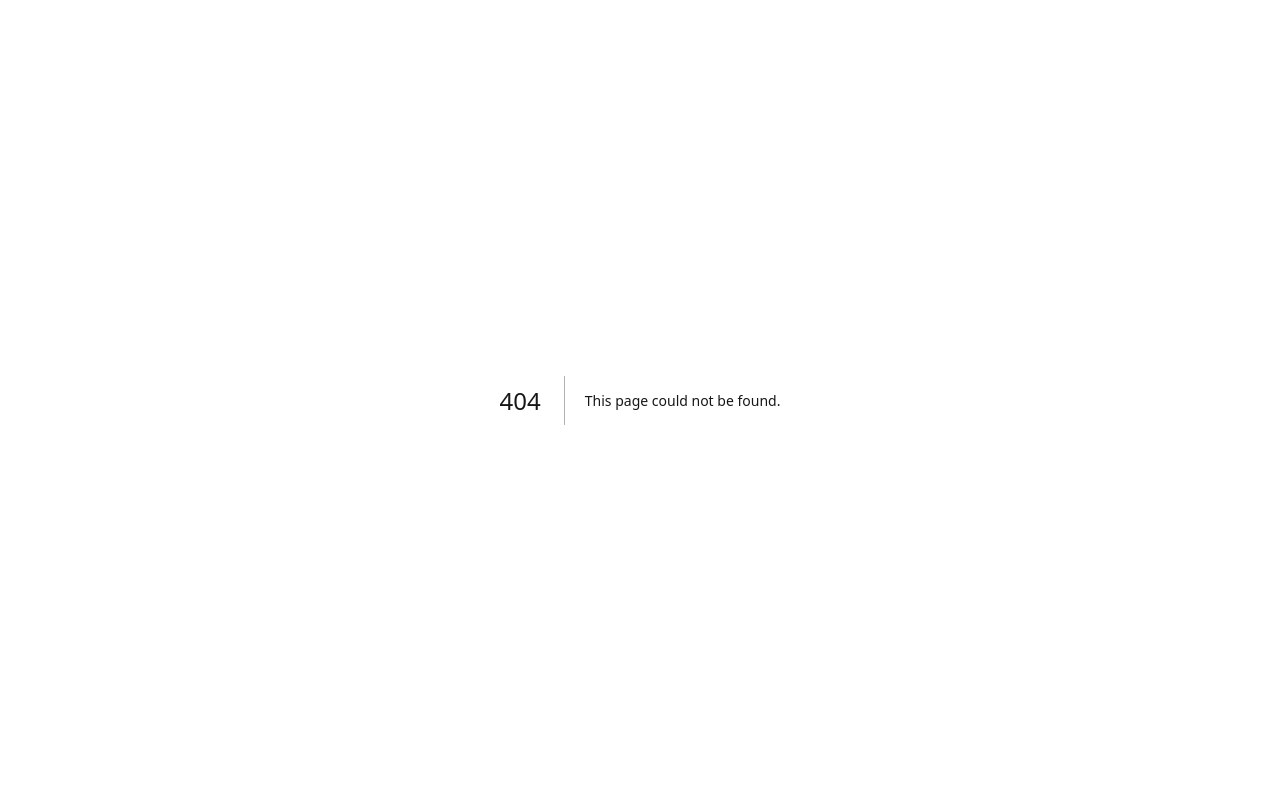
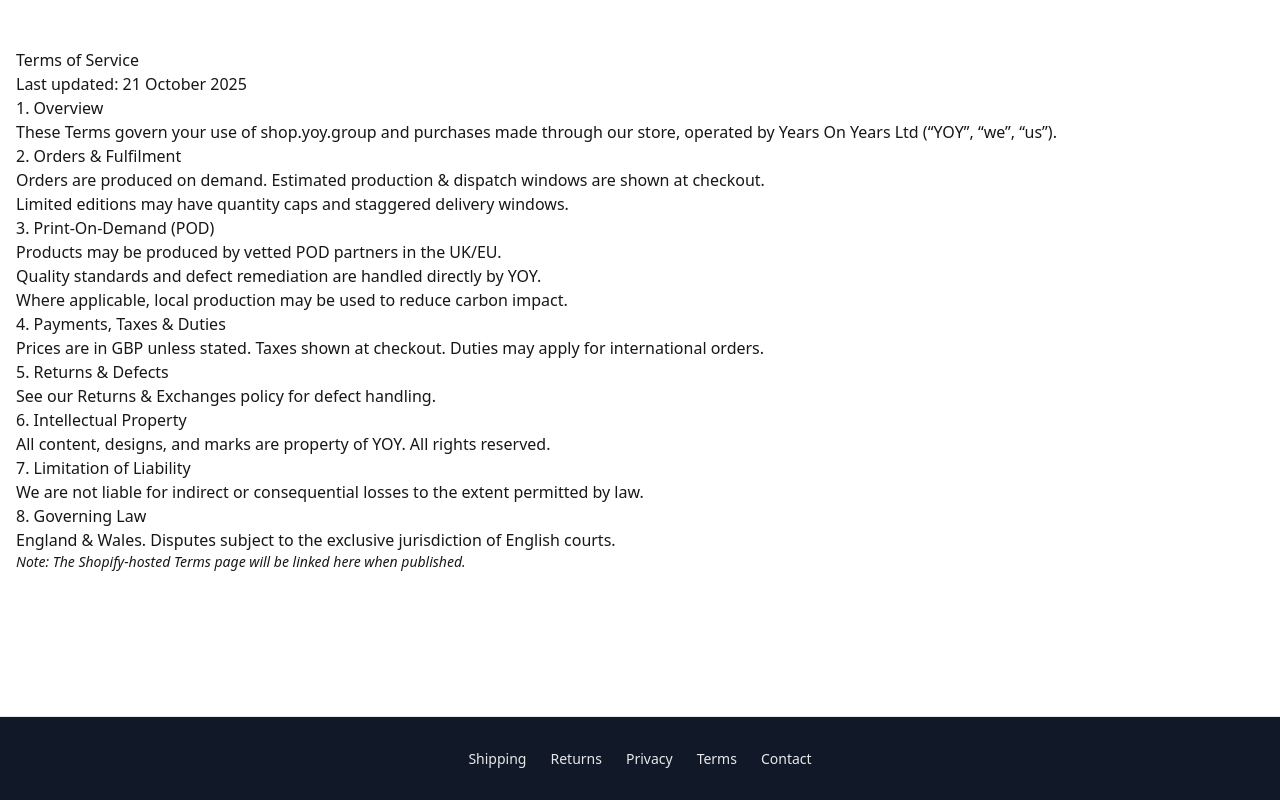
Before and after one commit to YOY-Group/yoy-web, a Next.js app: page /terms in a window 1280 px wide. Before the commit this address had no page. Shown: the top 800 px of the page. Built offline with nearby package versions, Linux system fonts and the light colour scheme.

Commit message:
feat(trust): migrate trust pages to app/(marketing) — privacy, returns, terms, contact, shipping

```diff
--- /dev/null
+++ b/app/(marketing)/contact/page.tsx
@@ -0,0 +1,13 @@
+export default function Page() {
+  return (
+    <main className="prose mx-auto px-4 py-12">
+      <h1>Contact</h1>
+      <p>
+        Email <a href="mailto:support@yoy.group">support@yoy.group</a> and we’ll reply within 24–48h.
+      </p>
+      <p className="text-sm opacity-80">
+        Include your order number and clear photos for any defect claims.
+      </p>
+    </main>
+  );
+}
--- a/app/(marketing)/page.tsx
+++ b/app/(marketing)/page.tsx
@@ -4,6 +4,16 @@
 export const dynamic = "force-static";
 
 export default function Page() {
-  redirect("/shop"); // Temporary: send traffic to the Shop grid
-  return null;
+  // Only redirect on Vercel Preview or Development
+  if (process.env.VERCEL_ENV !== "production") {
+    redirect("/shop");
+  }
+  return (
+    <main className="container mx-auto py-16">
+      <h1 className="text-3xl font-medium">Marketing Landing</h1>
+      <p className="mt-4 text-muted-foreground">
+        (In production this will be a proper hero; in preview we redirect to /shop.)
+      </p>
+    </main>
+  );
 }
--- /dev/null
+++ b/app/(marketing)/privacy/page.tsx
@@ -0,0 +1,24 @@
+import type { Metadata } from "next";
+
+export const metadata: Metadata = {
+  title: "Privacy Policy — YOY",
+  description: "How YOY collects, uses, and protects your data.",
+  alternates: { canonical: "https://shop.yoy.group/policies/privacy-policy" },
+};
+
+export default function Page() {
+  return (
+    <main className="prose mx-auto px-4 py-12">
+      <h1>Privacy Policy</h1>
+      <p>Last updated: 21 October 2025</p>
+      <p>
+        Our commerce stack is powered by Shopify. This page summarises how we process data
+        and links to the authoritative Shopify-hosted policy.
+      </p>
+      <p>
+        Read the full policy on{" "}
+        <a href="https://shop.yoy.group/policies/privacy-policy">Shopify</a>.
+      </p>
+    </main>
+  );
+}
--- /dev/null
+++ b/app/(marketing)/returns/page.tsx
@@ -0,0 +1,26 @@
+import type { Metadata } from "next";
+
+export const metadata: Metadata = {
+  title: "Returns & Exchanges — YOY",
+  description: "Our process for defects, damage, and replacements.",
+  alternates: { canonical: "https://shop.yoy.group/pages/returns" },
+};
+
+export default function Page() {
+  return (
+    <main className="prose mx-auto px-4 py-12">
+      <h1>Returns & Exchanges</h1>
+      <p>Last updated: 21 October 2025</p>
+      <p>We stand by the quality of every Edition. If something goes wrong, we make it right.</p>
+      <ul>
+        <li><strong>Defects/Damage:</strong> Email <a href="mailto:support@yoy.group">support@yoy.group</a> within 14 days with photos.</li>
+        <li><strong>Packaging:</strong> Items must be returned in original packaging if required.</li>
+        <li><strong>Process:</strong> Replacements ship immediately or refunds are processed.</li>
+      </ul>
+      <p>
+        Authoritative policy lives on{" "}
+        <a href="https://shop.yoy.group/pages/returns">Shopify</a>.
+      </p>
+    </main>
+  );
+}
--- /dev/null
+++ b/app/(marketing)/shipping/page.tsx
@@ -0,0 +1,8 @@
+export default function Page() {
+  return (
+    <main className="prose mx-auto px-4 py-12">
+      <h1>Shipping</h1>
+      <p>Dispatch windows and rates are shown at checkout. Full policy will publish with the next drop.</p>
+    </main>
+  );
+}
--- /dev/null
+++ b/app/(marketing)/terms/page.tsx
@@ -0,0 +1,55 @@
+import type { Metadata } from "next";
+
+export const metadata: Metadata = {
+  title: "Terms of Service — YOY",
+  description: "The rules for using YOY’s site and services.",
+  robots: { index: false, follow: true }, // flip to index:true once Shopify ToS exists
+  // When Shopify ToS is created, add:
+  // alternates: { canonical: "https://shop.yoy.group/policies/terms-of-service" },
+};
+
+export default function Page() {
+  return (
+    <main className="prose mx-auto px-4 py-12">
+      <h1>Terms of Service</h1>
+      <p>Last updated: 21 October 2025</p>
+
+      <h2>1. Overview</h2>
+      <p>These Terms govern your use of shop.yoy.group and purchases made through our store, operated by Years On Years Ltd (“YOY”, “we”, “us”).</p>
+
+      <h2>2. Orders & Fulfilment</h2>
+      <ul>
+        <li>Orders are produced on demand. Estimated production & dispatch windows are shown at checkout.</li>
+        <li>Limited editions may have quantity caps and staggered delivery windows.</li>
+      </ul>
+
+      <h2>3. Print-On-Demand (POD)</h2>
+      <ul>
+        <li>Products may be produced by vetted POD partners in the UK/EU.</li>
+        <li>Quality standards and defect remediation are handled directly by YOY.</li>
+        <li>Where applicable, local production may be used to reduce carbon impact.</li>
+      </ul>
+
+      <h2>4. Payments, Taxes & Duties</h2>
+      <ul>
+        <li>Prices are in GBP unless stated. Taxes shown at checkout. Duties may apply for international orders.</li>
+      </ul>
+
+      <h2>5. Returns & Defects</h2>
+      <p>See our <a href="/returns">Returns & Exchanges</a> policy for defect handling.</p>
+
+      <h2>6. Intellectual Property</h2>
+      <p>All content, designs, and marks are property of YOY. All rights reserved.</p>
+
+      <h2>7. Limitation of Liability</h2>
+      <p>We are not liable for indirect or consequential losses to the extent permitted by law.</p>
+
+      <h2>8. Governing Law</h2>
+      <p>England & Wales. Disputes subject to the exclusive jurisdiction of English courts.</p>
+
+      <p className="italic text-sm">
+        Note: The Shopify-hosted Terms page will be linked here when published.
+      </p>
+    </main>
+  );
+}
--- a/app/layout.tsx
+++ b/app/layout.tsx
@@ -1,6 +1,8 @@
 import "@/styles/tailwind.css";
+import type { Metadata } from "next";
+import TrustFooter from "@/components/TrustFooter";
 
-export const metadata = {
+export const metadata: Metadata = {
   title: "YOY — Sensual Systems",
 };
 
@@ -9,27 +11,7 @@
     <html lang="en">
       <body className="bg-white text-neutral-900">
         {children}
-
-        {/* ─────────────── TRUST FOOTER ─────────────── */}
-        <footer className="border-t border-gray-200 bg-gray-900 text-white mt-24">
-          <nav className="container mx-auto flex flex-wrap justify-center gap-6 py-8 text-sm opacity-90">
-            <a href="/trust/shipping" className="hover:underline">
-              Shipping
-            </a>
-            <a href="/trust/returns" className="hover:underline">
-              Returns
-            </a>
-            <a href="/trust/privacy" className="hover:underline">
-              Privacy
-            </a>
-            <a href="/trust/terms" className="hover:underline">
-              Terms
-            </a>
-            <a href="/trust/contact" className="hover:underline">
-              Contact
-            </a>
-          </nav>
-        </footer>
+        <TrustFooter />
       </body>
     </html>
   );
--- a/next.config.js
+++ b/next.config.js
@@ -3,10 +3,17 @@
   images: {
     remotePatterns: [
       { protocol: 'https', hostname: 'cdn.shopify.com' },
-      { protocol: 'https', hostname: 'shopify.com' },          // optional
-      { protocol: 'https', hostname: 'static.shopify.com' },   // optional
-      { protocol: 'https', hostname: 'assets.shopifycdn.com' } // optional
+      { protocol: 'https', hostname: 'shopify.com' },
+      { protocol: 'https', hostname: 'static.shopify.com' },
+      { protocol: 'https', hostname: 'assets.shopifycdn.com' },
     ],
+  },
+
+  async redirects() {
+    return [
+      // Legacy trust namespace → root equivalents
+      { source: '/trust/:path*', destination: '/:path*', permanent: true },
+    ];
   },
 };
 
```
Also changed, not shown: package.json (+5 -2 lines), 1 other file (tests, documents, lock files or other folders).
